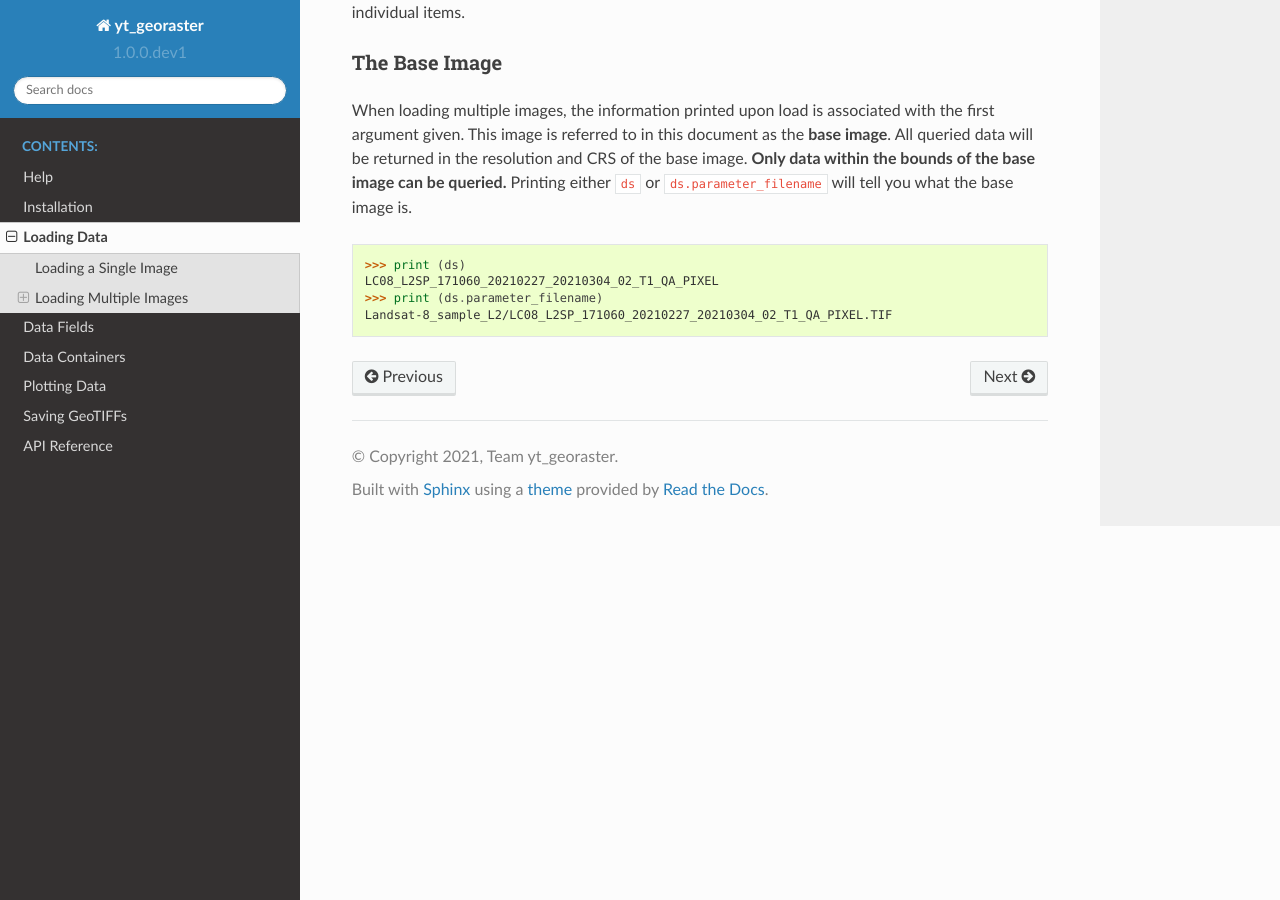
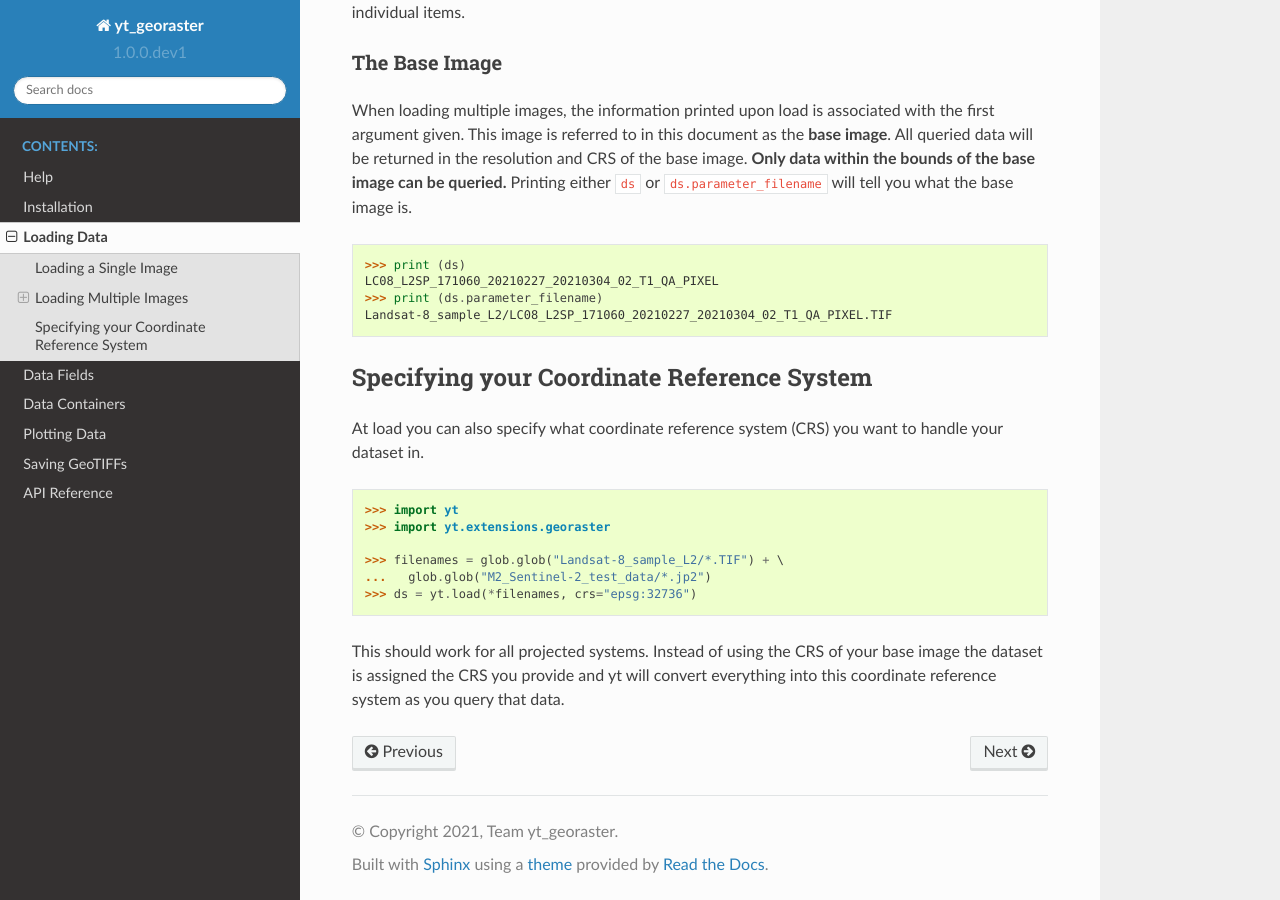
Before and after one commit to ruithnadsteud/yt_georaster, a Sphinx documentation site: the page built from doc/source/Loading.rst, in a window 1280 px wide and 900 px high, scrolled down 1616 px. Built offline with Sphinx 7.4.7 and the Read the Docs theme 2.0.0, drawn with Linux system fonts in a browser that asks for light colours; formulas are drawn with MathJax 3.

Commit message:
update loading doc

```diff
--- a/doc/source/Loading.rst
+++ b/doc/source/Loading.rst
@@ -107,3 +107,19 @@ what the base image is.
    LC08_L2SP_171060_20210227_20210304_02_T1_QA_PIXEL
    >>> print (ds.parameter_filename)
    Landsat-8_sample_L2/LC08_L2SP_171060_20210227_20210304_02_T1_QA_PIXEL.TIF
+
+Specifying your Coordinate Reference System
+-------------------------------------------
+
+At load you can also specify what coordinate reference system (CRS) you want to handle your dataset in.
+
+.. code-block:: python
+
+   >>> import yt
+   >>> import yt.extensions.georaster
+
+   >>> filenames = glob.glob("Landsat-8_sample_L2/*.TIF") + \
+   ...   glob.glob("M2_Sentinel-2_test_data/*.jp2")
+   >>> ds = yt.load(*filenames, crs="epsg:32736")
+
+This should work for all projected systems. Instead of using the CRS of your base image the dataset is assigned the CRS you provide and yt will convert everything into this coordinate reference system as you query that data.
```
